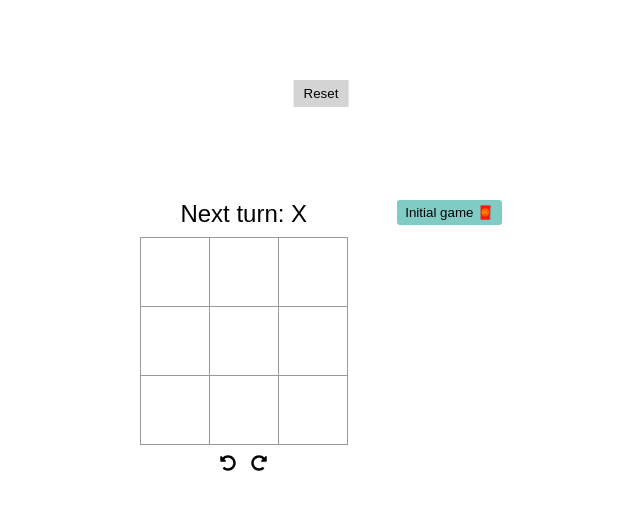
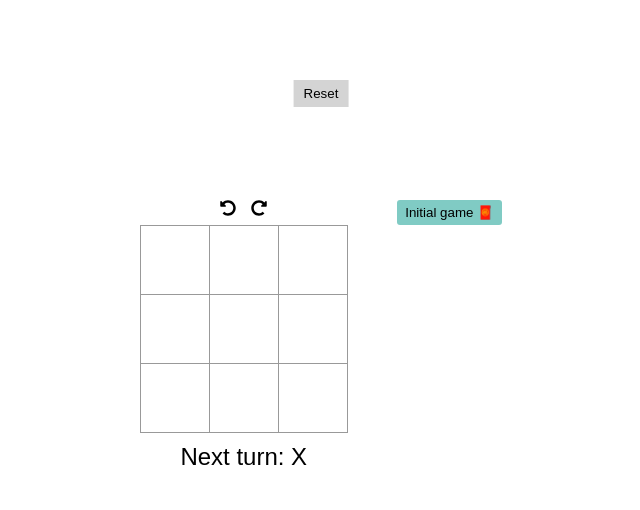
Before and after one commit to tulna07/reactjs-tic-tac-toe, a React (Vite) app: page / in a window 1280 px wide. Shown: the top 510 px of the page, without its empty margins (319-959 px from the left). Built offline with nearby package versions, Linux system fonts and the light colour scheme.

Commit message:
feat(styling): change layout

```diff
--- a/src/components/Board/index.jsx
+++ b/src/components/Board/index.jsx
@@ -54,8 +54,8 @@ const Board = ({ size, xIsNext, squares, onPlay }) => {
 
   return (
     <>
+      <div className={styles.board}>{renderBoard()}</div>
       <div className={styles.status}>{status}</div>
-      <div className={styles.board}>{renderBoard()}</div>
     </>
   );
 };
--- a/src/components/Board/styles.module.css
+++ b/src/components/Board/styles.module.css
@@ -5,5 +5,5 @@
 .status {
   text-align: center;
   font-size: 24px;
-  margin-bottom: 10px;
+  margin-top: 10px;
 }
--- a/src/components/Game/index.jsx
+++ b/src/components/Game/index.jsx
@@ -56,12 +56,6 @@ function Game() {
   return (
     <div className={styles.game}>
       <div className={styles.board}>
-        <Board
-          size={SIZE}
-          xIsNext={xIsNext}
-          squares={currentSquares}
-          onPlay={handlePlay}
-        />
         <div className={styles.controls}>
           <FaUndoAlt
             className={styles.control}
@@ -72,6 +66,12 @@ function Game() {
             onClick={() => jumpTo(currentStep + 1)}
           />
         </div>
+        <Board
+          size={SIZE}
+          xIsNext={xIsNext}
+          squares={currentSquares}
+          onPlay={handlePlay}
+        />
       </div>
       <div className={styles.history}>
         <ol className={styles.steps}>{steps}</ol>
--- a/src/components/Game/styles.module.css
+++ b/src/components/Game/styles.module.css
@@ -30,7 +30,7 @@
 }
 
 .controls {
-  margin-top: 10px;
+  margin-bottom: 10px;
   display: flex;
   justify-content: center;
   gap: 15px;
```
